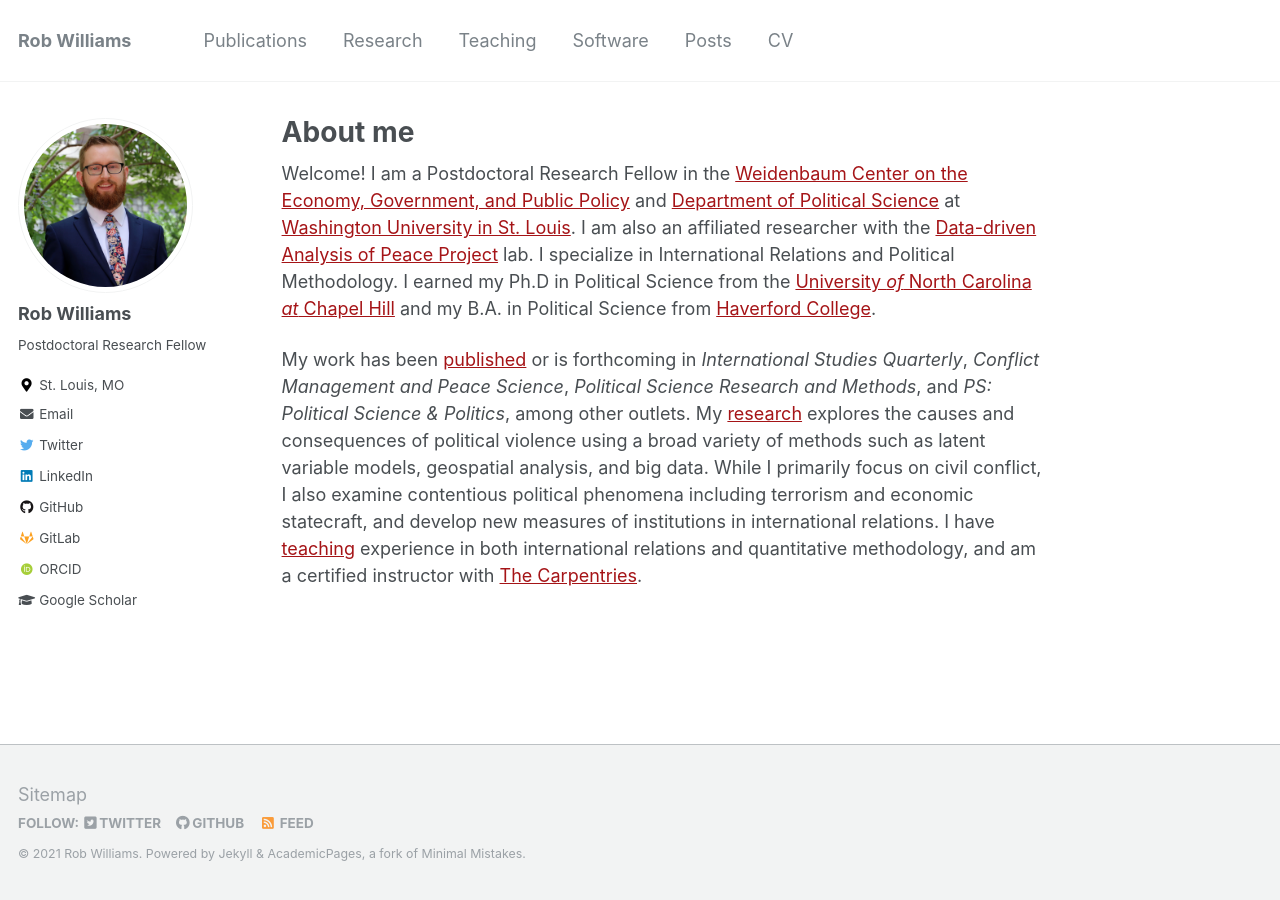
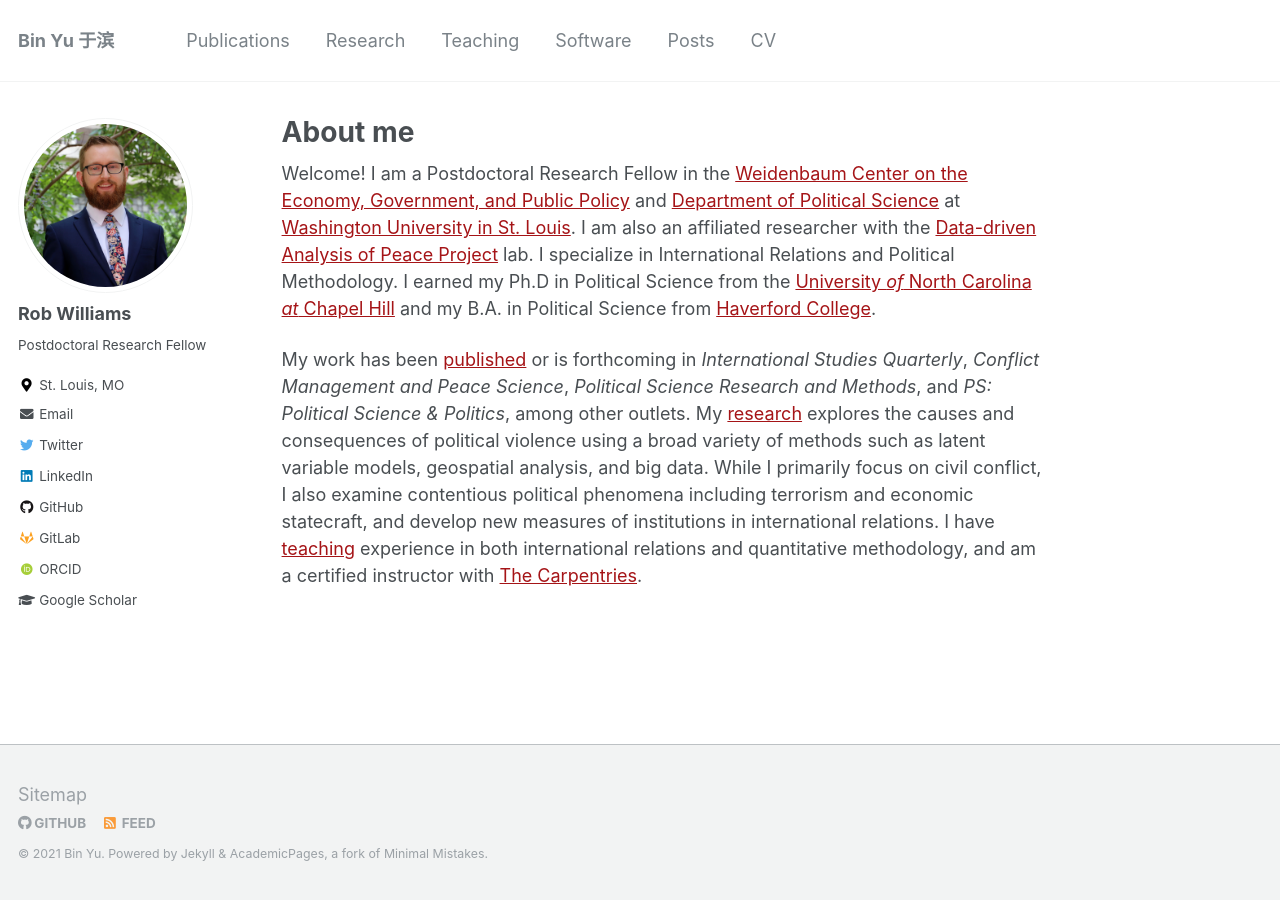
Before and after one commit to kyuBin422/kyubin422.github.io, a Jekyll site: the page built from _pages/about.md, in a window 1280 px wide. Built offline with Jekyll 4.4.1, drawn with Linux system fonts in a browser that asks for light colours; some web fonts are replaced.

Commit message:
Update _config.yml

```diff
--- a/_config.yml
+++ b/_config.yml
@@ -6,11 +6,11 @@
 # `jekyll serve`. If you change this file, please restart the server process.
 
 # Site Settings
-locale                   : "en-US"
-title                    : "Rob Williams"
+locale                   : "en-SG"
+title                    : "Bin Yu 于滨"
 title_separator          : "-"
-name                     : &name "Rob Williams"
-description              : &description "Postdoc in Political Science"
+name                     : &name "Bin Yu"
+description              : &description "PhD student"
 url                      : https://jayrobwilliams.com # the base hostname & protocol for your site e.g. "https://mmistakes.github.io"
 baseurl                  : "" # the subpath of your site, e.g. "/blog"
 repository               : "jayrobwilliams/jayrobwilliams.github.io"
@@ -55,15 +55,6 @@ bing_site_verification   :
 alexa_site_verification  :
 yandex_site_verification :
 
-# Social Sharing
-twitter:
-  username               : jayrobw
-facebook:
-  username               :
-  app_id                 :
-  publisher              :
-og_image                 : profile.png # Open Graph/Twitter default site image
-# For specifying social profiles
 # - https://developers.google.com/structured-data/customize/social-profiles
 social:
   type                   : # Person or Organization (defaults to Person)
```
